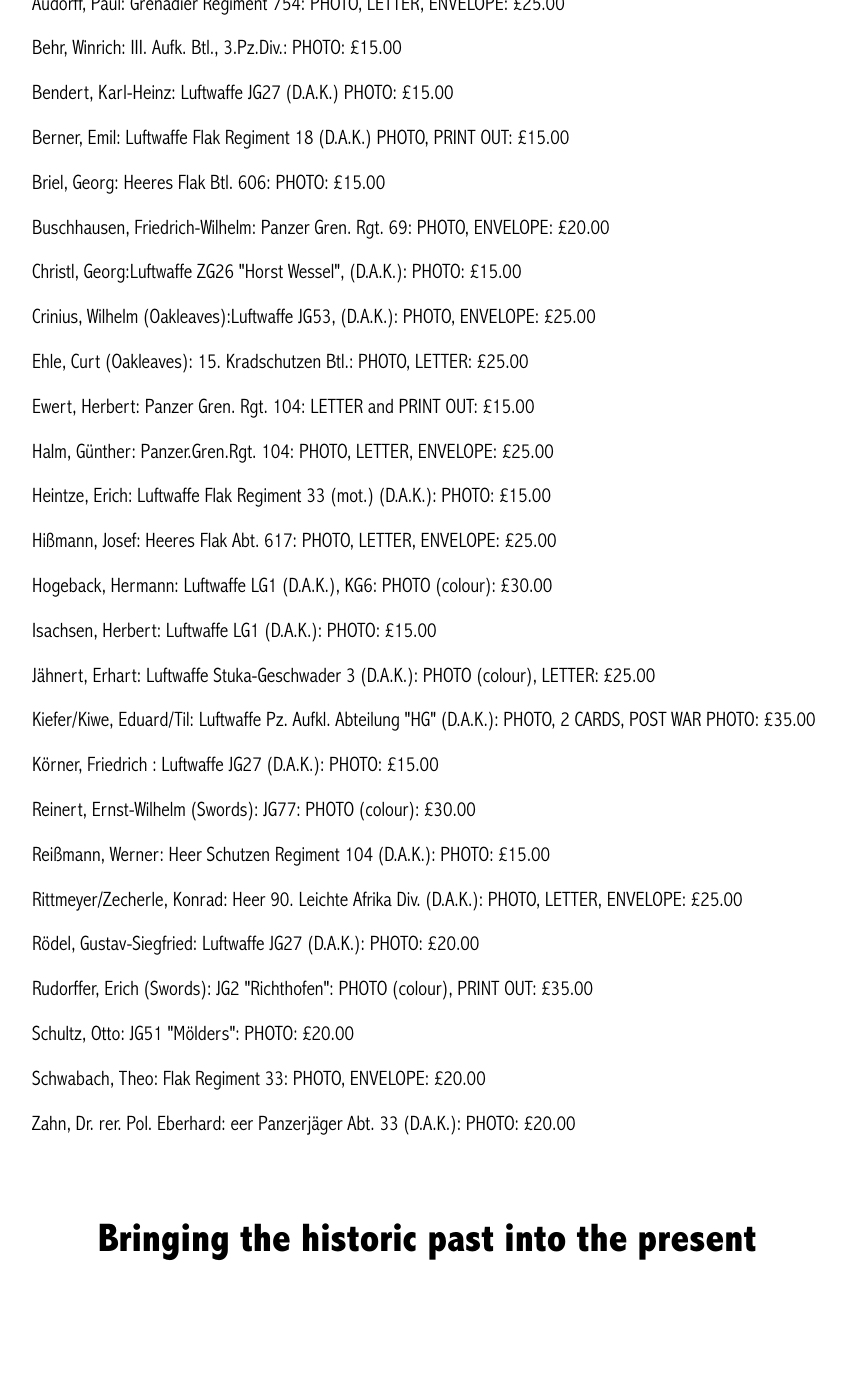
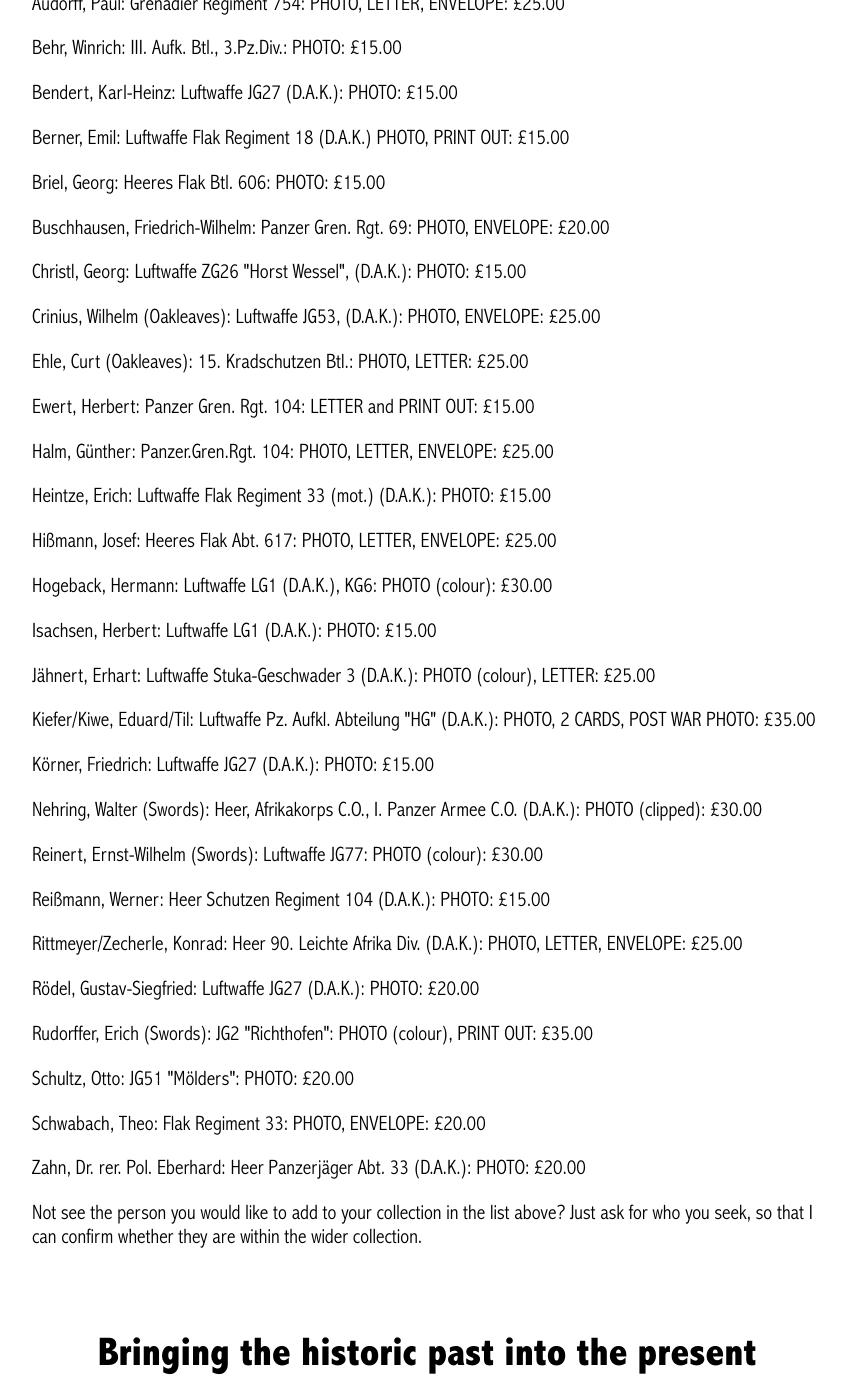
Before and after one commit to lahphotographs/lahphotographs.github.com, a Jekyll site: the page built from afrika_korps_photos.md, in a window 1280 px wide and 1400 px high, scrolled down 830 px. Shown: the whole window, without its empty margins (213-1059 px from the left). Built offline with Jekyll 4.4.1, drawn with Linux system fonts in a browser that asks for light colours; before the commit the page ends 2132 px from its top, so only the background shows below that.

Commit message:
Update afrika_korps_photos.md

```diff
--- a/afrika_korps_photos.md
+++ b/afrika_korps_photos.md
@@ -13,29 +13,32 @@ permalink: /afrika_korps_photos.html
 <p><b>Below is a selection of Afrika Korps Knight's Cross holder photographs currently for sale.</b></p>
 <br />
 <p><b><centre>Heer</centre></b></p>
-<p>Audorff,	Paul: Grenadier Regiment 754:	PHOTO, LETTER, ENVELOPE: £25.00</p>
-<p>Behr,	Winrich: III. Aufk. Btl., 3.Pz.Div.: 	PHOTO:	£15.00</p>
-<p>Bendert,	Karl-Heinz: Luftwaffe	JG27 (D.A.K.)	PHOTO:	£15.00</p>
-<p>Berner,	Emil: Luftwaffe	Flak Regiment 18 (D.A.K.)	PHOTO, PRINT OUT:	£15.00</p>
-<p>Briel,	Georg: Heeres Flak Btl. 606:	PHOTO: £15.00</p>
-<p>Buschhausen,	Friedrich-Wilhelm: Panzer Gren. Rgt. 69:	PHOTO, ENVELOPE:	£20.00</p>
-<p>Christl,	Georg:Luftwaffe	ZG26 "Horst Wessel", (D.A.K.):	PHOTO:	£15.00</p>
-<p>Crinius,	Wilhelm (Oakleaves):Luftwaffe	JG53, (D.A.K.):	PHOTO, ENVELOPE:	£25.00</p>
-<p>Ehle,	Curt	(Oakleaves): 15. Kradschutzen Btl.:	PHOTO, LETTER:	£25.00</p>
+<p>Audorff,	Paul: Grenadier Regiment 754: PHOTO, LETTER, ENVELOPE: £25.00</p>
+<p>Behr,	Winrich: III. Aufk. Btl., 3.Pz.Div.: PHOTO: £15.00</p>
+<p>Bendert,	Karl-Heinz: Luftwaffe	JG27 (D.A.K.): PHOTO: £15.00</p>
+<p>Berner,	Emil: Luftwaffe	Flak Regiment 18 (D.A.K.) PHOTO, PRINT OUT: £15.00</p>
+<p>Briel,	Georg: Heeres Flak Btl. 606: PHOTO: £15.00</p>
+<p>Buschhausen,	Friedrich-Wilhelm: Panzer Gren. Rgt. 69: PHOTO, ENVELOPE: £20.00</p>
+<p>Christl,	Georg: Luftwaffe ZG26 "Horst Wessel", (D.A.K.):	PHOTO:	£15.00</p>
+<p>Crinius,	Wilhelm (Oakleaves): Luftwaffe	JG53, (D.A.K.):	PHOTO, ENVELOPE: £25.00</p>
+<p>Ehle,	Curt	(Oakleaves): 15. Kradschutzen Btl.: PHOTO, LETTER: £25.00</p>
 <p>Ewert,	Herbert: Panzer Gren. Rgt. 104: LETTER and PRINT OUT:	£15.00</p>
 <p>Halm,	Günther: Panzer.Gren.Rgt. 104: PHOTO, LETTER, ENVELOPE:	£25.00</p>
-<p>Heintze,	Erich: Luftwaffe	Flak Regiment 33 (mot.) (D.A.K.):	PHOTO:	£15.00</p>
-<p>Hißmann,	Josef: Heeres Flak Abt. 617:	PHOTO, LETTER, ENVELOPE:	£25.00</p>
-<p>Hogeback,	Hermann: Luftwaffe	LG1 (D.A.K.), KG6:	PHOTO (colour):	£30.00</p>
-<p>Isachsen,	Herbert: Luftwaffe	LG1 (D.A.K.):	PHOTO:	£15.00</p>
-<p>Jähnert,	Erhart: Luftwaffe	Stuka-Geschwader 3 (D.A.K.):	PHOTO (colour), LETTER:	£25.00</p>
-<p>Kiefer/Kiwe,	Eduard/Til: Luftwaffe	Pz. Aufkl. Abteilung "HG" (D.A.K.):	PHOTO, 2 CARDS, POST WAR PHOTO:	£35.00</p>
-<p>Körner,	Friedrich	: Luftwaffe	JG27 (D.A.K.):	PHOTO:	£15.00</p>
-<p>Reinert,	Ernst-Wilhelm (Swords):	JG77:	PHOTO (colour):	£30.00</p>
-<p>Reißmann,	Werner: Heer	Schutzen Regiment 104 (D.A.K.):	PHOTO:	£15.00</p>
-<p>Rittmeyer/Zecherle,	Konrad: Heer	90. Leichte Afrika Div. (D.A.K.):	PHOTO, LETTER, ENVELOPE:	£25.00</p>
-<p>Rödel,	Gustav-Siegfried:	Luftwaffe	JG27 (D.A.K.):	PHOTO:	£20.00</p>
-<p>Rudorffer,	Erich (Swords):	JG2 "Richthofen":	PHOTO (colour), PRINT OUT:	£35.00</p>
-<p>Schultz,	Otto:	JG51 "Mölders":	PHOTO:	£20.00</p>
-<p>Schwabach,	Theo:	Flak Regiment 33:	PHOTO, ENVELOPE:	£20.00</p>
-<p>Zahn,	Dr. rer. Pol. Eberhard:	eer	Panzerjäger Abt. 33 (D.A.K.):	PHOTO:	£20.00</p>
+<p>Heintze,	Erich: Luftwaffe Flak Regiment 33 (mot.) (D.A.K.): PHOTO: £15.00</p>
+<p>Hißmann,	Josef: Heeres Flak Abt. 617: PHOTO, LETTER, ENVELOPE: £25.00</p>
+<p>Hogeback,	Hermann: Luftwaffe LG1 (D.A.K.), KG6: PHOTO (colour):	£30.00</p>
+<p>Isachsen,	Herbert: Luftwaffe LG1 (D.A.K.): PHOTO:	£15.00</p>
+<p>Jähnert,	Erhart: Luftwaffe Stuka-Geschwader 3 (D.A.K.):	PHOTO (colour), LETTER:	£25.00</p>
+<p>Kiefer/Kiwe,	Eduard/Til: Luftwaffe Pz. Aufkl. Abteilung "HG" (D.A.K.): PHOTO, 2 CARDS, POST WAR PHOTO: £35.00</p>
+<p>Körner,	Friedrich: Luftwaffe JG27 (D.A.K.): PHOTO: £15.00</p>
+<p>Nehring,	Walter (Swords): Heer, Afrikakorps C.O., I. Panzer Armee C.O. (D.A.K.):	PHOTO (clipped): £30.00</p>
+<p>Reinert,	Ernst-Wilhelm (Swords):	Luftwaffe JG77:	PHOTO (colour):	£30.00</p>
+<p>Reißmann,	Werner: Heer Schutzen Regiment 104 (D.A.K.): PHOTO: £15.00</p>
+<p>Rittmeyer/Zecherle,	Konrad: Heer 90. Leichte Afrika Div. (D.A.K.): PHOTO, LETTER, ENVELOPE: £25.00</p>
+<p>Rödel,	Gustav-Siegfried: Luftwaffe JG27 (D.A.K.): PHOTO: £20.00</p>
+<p>Rudorffer,	Erich (Swords):	JG2 "Richthofen": PHOTO (colour), PRINT OUT: £35.00</p>
+<p>Schultz,	Otto: JG51 "Mölders": PHOTO: £20.00</p>
+<p>Schwabach,	Theo: Flak Regiment 33: PHOTO, ENVELOPE: £20.00</p>
+<p>Zahn,	Dr. rer. Pol. Eberhard:	Heer Panzerjäger Abt. 33 (D.A.K.): PHOTO: £20.00</p>
+
+	Not see the person you would like to add to your collection in the list above? Just ask for who you seek, so that I can confirm whether they are within the wider collection.
```
